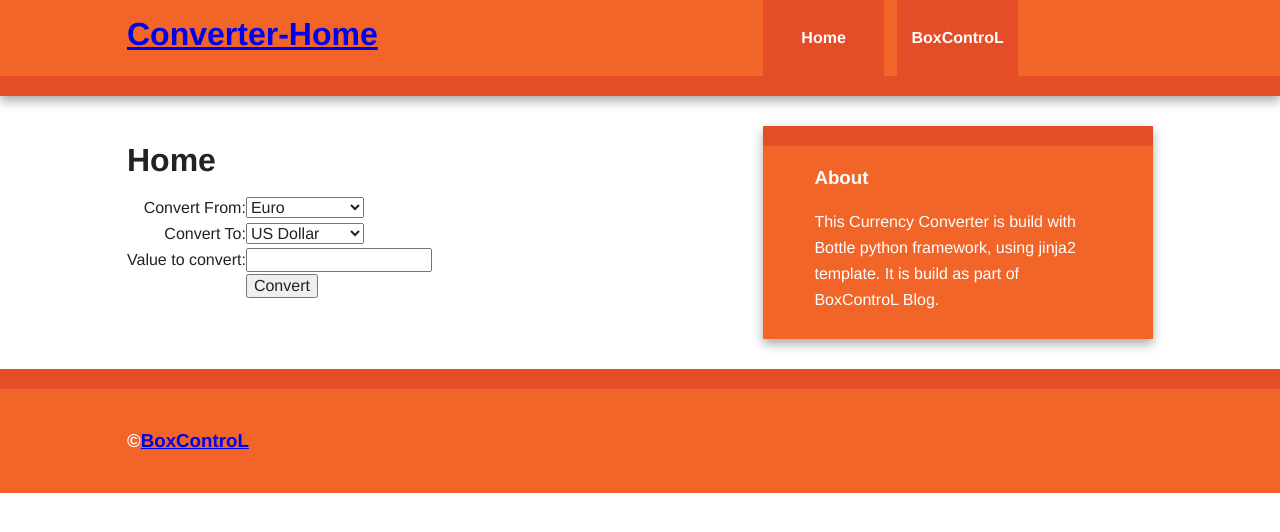
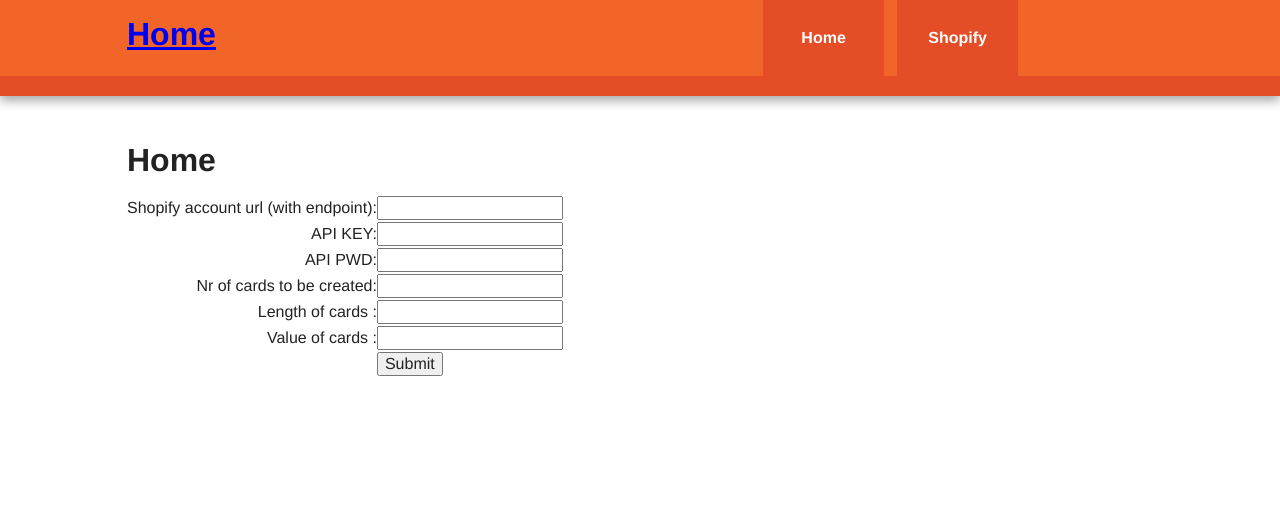
Before and after one commit to thioden/gc_gen, a Bottle app: page / in a window 1280 px wide. Shown: the top 532 px of the page. Run offline with Bottle, Linux system fonts and the light colour scheme; some libraries are stand-ins or nearby versions.

Commit message:
web interface css working

```diff
--- a/templates/base.html
+++ b/templates/base.html
@@ -4,17 +4,17 @@
 <!--[if IE 8]>         <html class="no-js lt-ie9"> <![endif]-->
 <!--[if gt IE 8]><!--> <html class="no-js"> <!--<![endif]-->
 <head>
-        <link rel='shortcut icon' type='image/x-icon' href='static/img/favicon.ico' />
+    <link rel='shortcut icon' type='image/x-icon' href='static/img/favicon.ico' />
     <meta charset="utf-8">
     <meta http-equiv="X-UA-Compatible" content="IE=edge,chrome=1">
-    <title>Converter - {{ title }}</title>
+    <title>Gift Card Generator - {{ title }}</title>
     <meta name="description" content="">
     <meta name="viewport" content="width=device-width">
 
     <link rel="stylesheet" href="static/css/normalize.min.css">
     <link rel="stylesheet" href="static/css/main.css">
 
-    <script src="static/js/vendor/modernizr-2.6.2-respond-1.1.0.min.js"></script>
+    <script src="static/js/vendor/modernizr-2.8.3-respond-1.4.2.min.js"></script>
 </head>
 <body>
     <!--[if lt IE 7]>
@@ -23,11 +23,11 @@
 
     <div class="header-container">
         <header class="wrapper clearfix">
-            <h1 class="title"><a href="/">Converter-{{ title }}</a></h1>
+            <h1 class="title"><a href="/">{{ title }}</a></h1>
             <nav>
                 <ul>
                     <li><a href="/">Home</a></li>
-                    <li><a href="http://www.boxcontrol.net" target="_blank">BoxControL</a></li>
+                    <li><a href="http://www.shopify.com" target="_blank">Shopify</a></li>
                 </ul>
             </nav>
         </header>
@@ -40,24 +40,14 @@
                 <header>
                     <h1>{{ title }}</h1>
                     {% block content %}
-                                {% endblock %}
+                    {% endblock %}
                 </header>
 
             </article>
 
-            <aside>
-                <h3>About</h3>
-                <p>This Currency Converter is build with Bottle python framework, using jinja2 template. It is build as part of BoxControL Blog.</p>
-            </aside>
 
         </div> <!-- #main -->
     </div> <!-- #main-container -->
-
-    <div class="footer-container">
-        <footer class="wrapper">
-            <h3>&copy;<a href="http://www.boxcontrol.net" target="_blank">BoxControL</a></h3>
-        </footer>
-    </div>
 
     <script src="//ajax.googleapis.com/ajax/libs/jquery/1.10.1/jquery.min.js"></script>
     <script>window.jQuery || document.write('<script src="js/vendor/jquery-1.10.1.min.js"><\/script>')</script>
--- a/templates/index.html
+++ b/templates/index.html
@@ -3,30 +3,32 @@
 <form action="/result" method="post">
         <table>
                 <tr>
-                        <td align="right">Convert From:</td>
-                                <td align="left"><select name="convert_from">
-                                <option selected="selected" value="EUR">Euro</option>
-                                {%- for k, v in values.items() %}
-                        <option value={{k}}>{{v}}</option>
-                                {%- endfor %}
-                                </select></td>
+                        <td align="right">Shopify account url (with endpoint):</td>
+                                <td align="left"><input name="gc_gen_account" type="text" /></td>
                         </tr>
                         <tr>
-                                <td align="right">Convert To:</td>
-                                <td align="left"><select name="convert_to">
-                                <option selected="selected" value="USD">US Dollar</option>
-                                {%- for k, v in values.items() %}
-                        <option value={{k}}>{{v}}</option>
-                                {%- endfor %}
-                                </select></td>
+                                <td align="right">API KEY:</td>
+                                <td align="left"><input name="gc_gen_api_key" type="text" /></td>
                         </tr>
                         <tr>
-                                <td align="right">Value to convert:</td>
-                                <td align="left"><input name="value_to_convert"></td>
+                                <td align="right">API PWD:</td>
+                                <td align="left"><input name="gc_gen_api_pwd" type="text" /></td>
+                        </tr>
+                        <tr>
+                                <td align="right">Nr of cards to be created:</td>
+                                <td align="left"><input name="gc_cards_nr" type="text" /></td>
+                        </tr>
+                        <tr>
+                                <td align="right">Length of cards :</td>
+                                <td align="left"><input name="gc_cards_length" type="text" /></td>
+                        </tr>
+                        <tr>
+                                <td align="right">Value of cards :</td>
+                                <td align="left"><input name="gc_cards_value" type="text" /></td>
                         </tr>
                         <tr>
                                 <td></td>
-                <td><input value="Convert" type="submit" /></td>
+                <td><input value="Submit" type="submit" /></td>
                 </tr>
             </table>
     </form>
--- a/templates/result.html
+++ b/templates/result.html
@@ -1,5 +1,4 @@
 {% extends "base.html" %}
 {% block content %}
-<p class="lead">exchange rate: <b>{{rate}}</b> </p>
-<p class="lead">converted value: <b>{{converted}}</b></p>
+<p class="lead">Number of cards created: <b>{{cards_created}}</b> </p>
 {% endblock %}
```
Also changed, not shown: gc_gen_web.py (+72 -20 lines).
